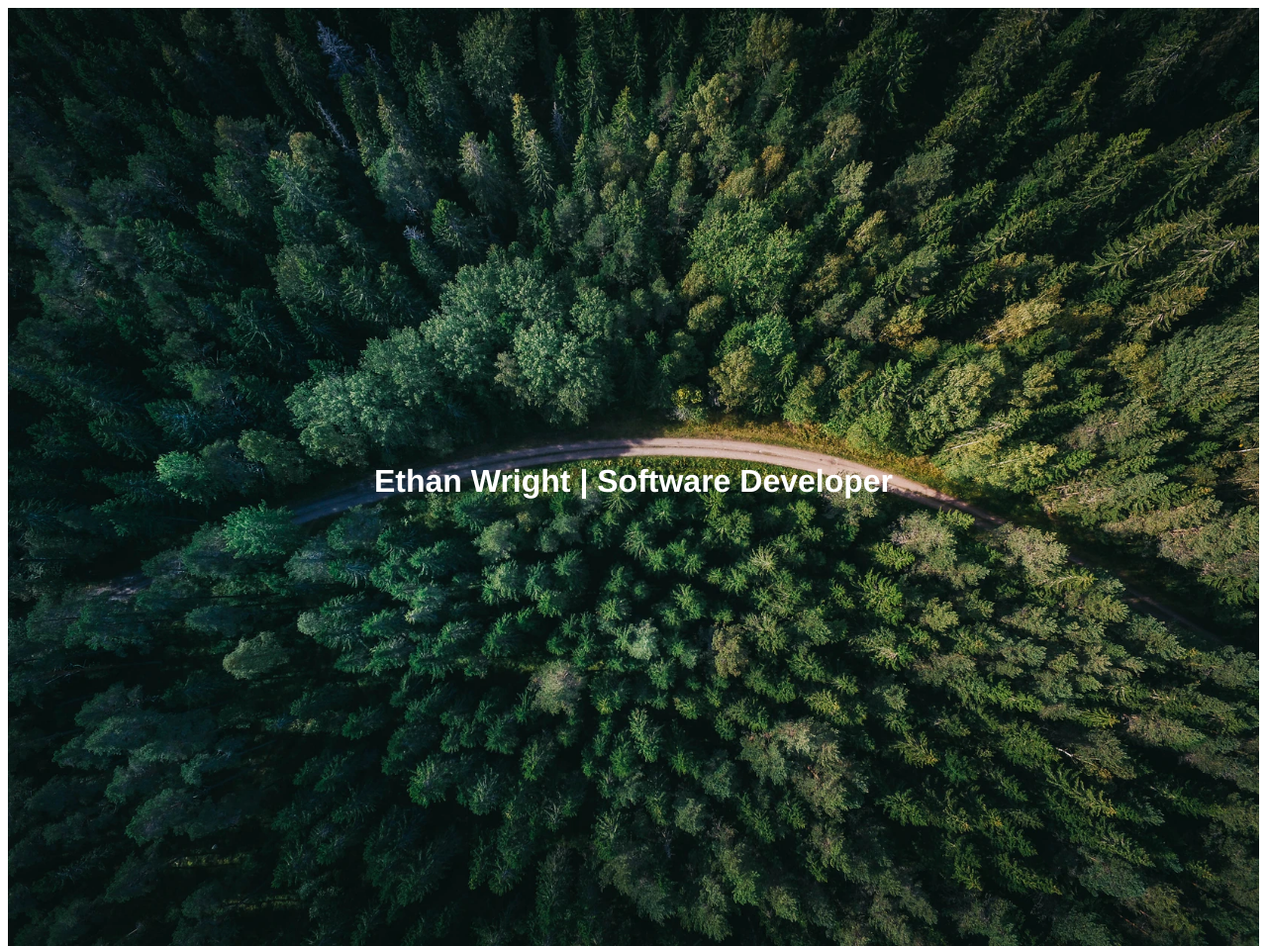
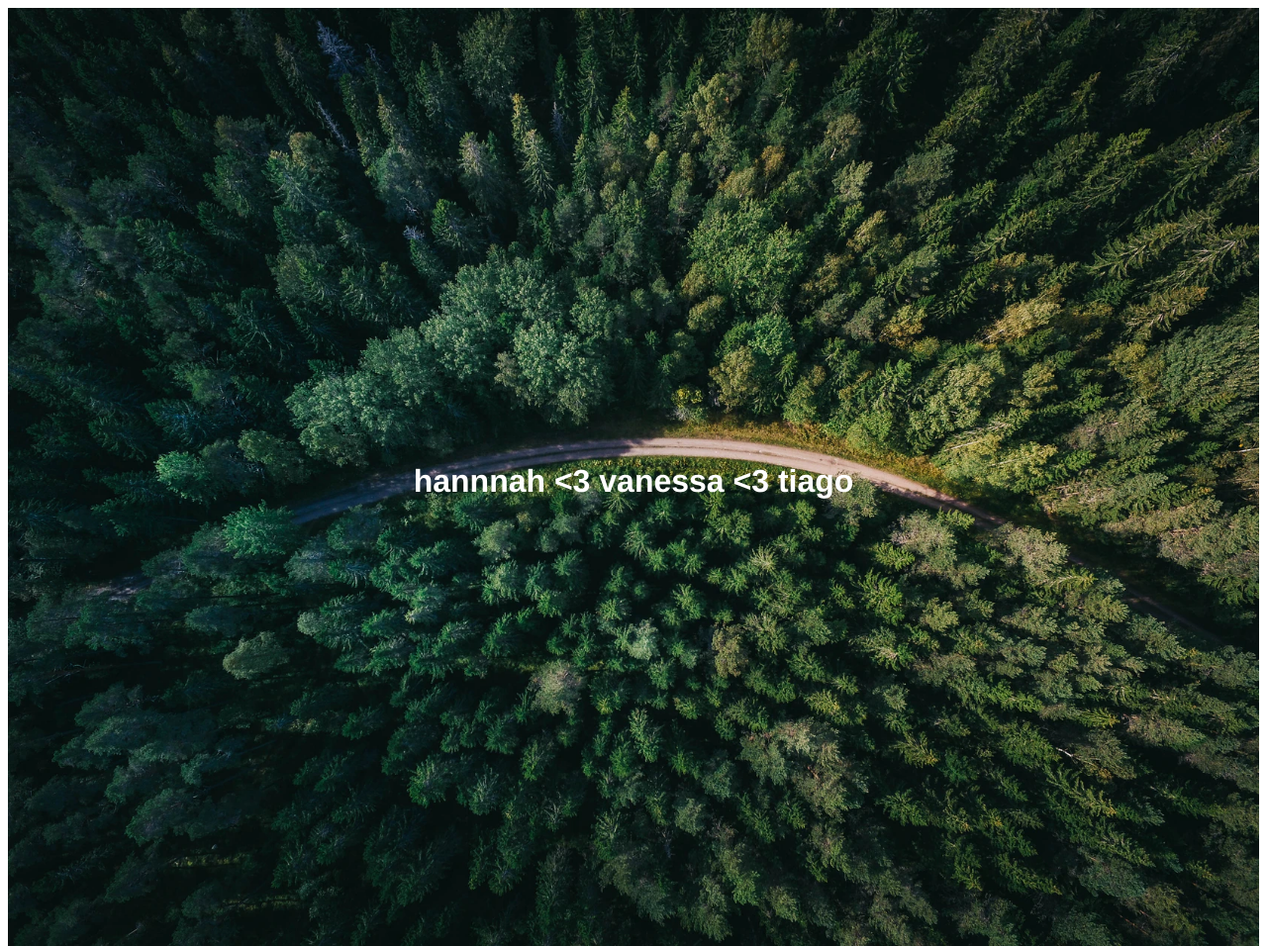
Before and after one commit to wrighted/wd-ethan.github.io, a plain HTML site: page index.html in a window 1280 px wide. Shown: the top 956 px of the page at 99% size. Drawn offline with Linux system fonts and the light colour scheme.

Commit message:
actually save

```diff
--- a/index.html
+++ b/index.html
@@ -13,7 +13,7 @@
     <img src="/assets/photo-1476231682828-37e571bc172f.webp" alt="ForestBG" style="width:100%;">
 
     <div class="centered">
-        <h1>Ethan Wright | Software Developer</h1>
+        <h1>hannnah <3 vanessa <3 tiago</h1>
     </div>
 </div>
 
```
